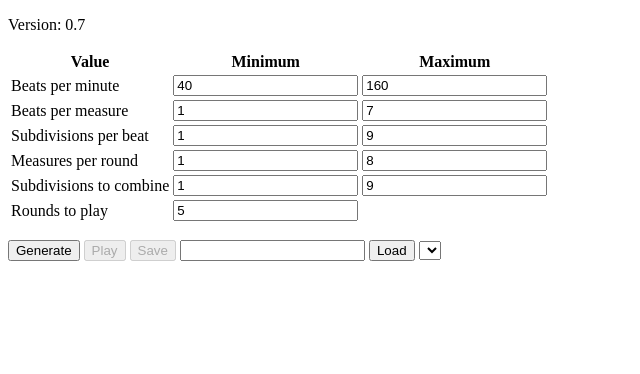
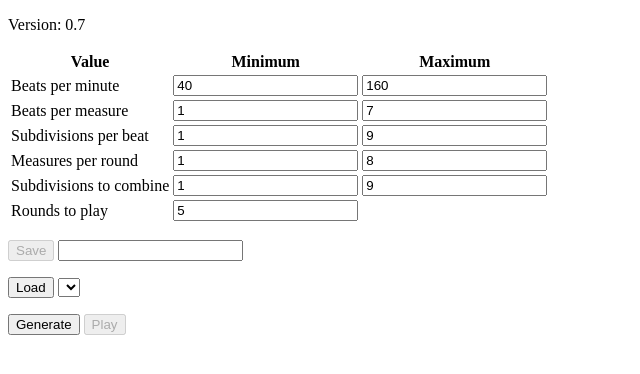
Before and after one commit to rovaughn/brooks-rhythm, a plain HTML site: page index.html in a window 1280 px wide. Shown: the whole page, without its empty margins (0-640 px from the left). Drawn offline with Linux system fonts and the light colour scheme.

Commit message:
Rearranged buttons.

```diff
--- a/index.html
+++ b/index.html
@@ -52,7 +52,11 @@
 				</tr>
 			</tbody>
 		</table>
-        <p><button id="button_generate">Generate</button> <button id="button_play" disabled>Play</button> <button id="button_save" disabled>Save</button> <input type="text" id="input_save"> <button id="button_load">Load</button> <select id="select_load"></select></p>
+        <p><button id="button_save" disabled>Save</button> <input type="text" id="input_save"></p>
+        <p><button id="button_load">Load</button> <select id="select_load"></select></p>
+        <p>
+            <button id="button_generate">Generate</button>
+            <button id="button_play" disabled>Play</button></p>
 		<pre id="div_notes"></pre>
 		<script src="main.js"></script>
 	</body>
```
